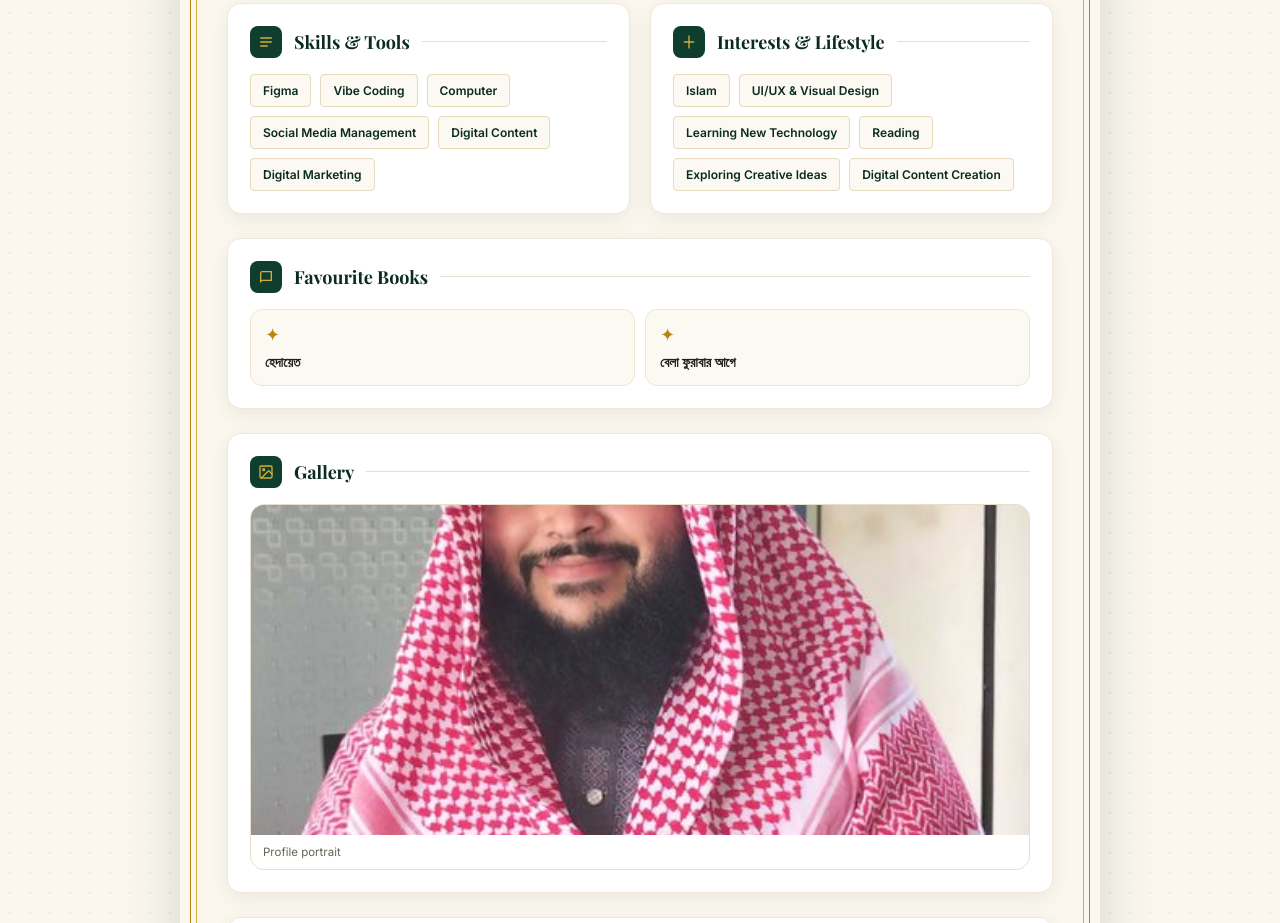
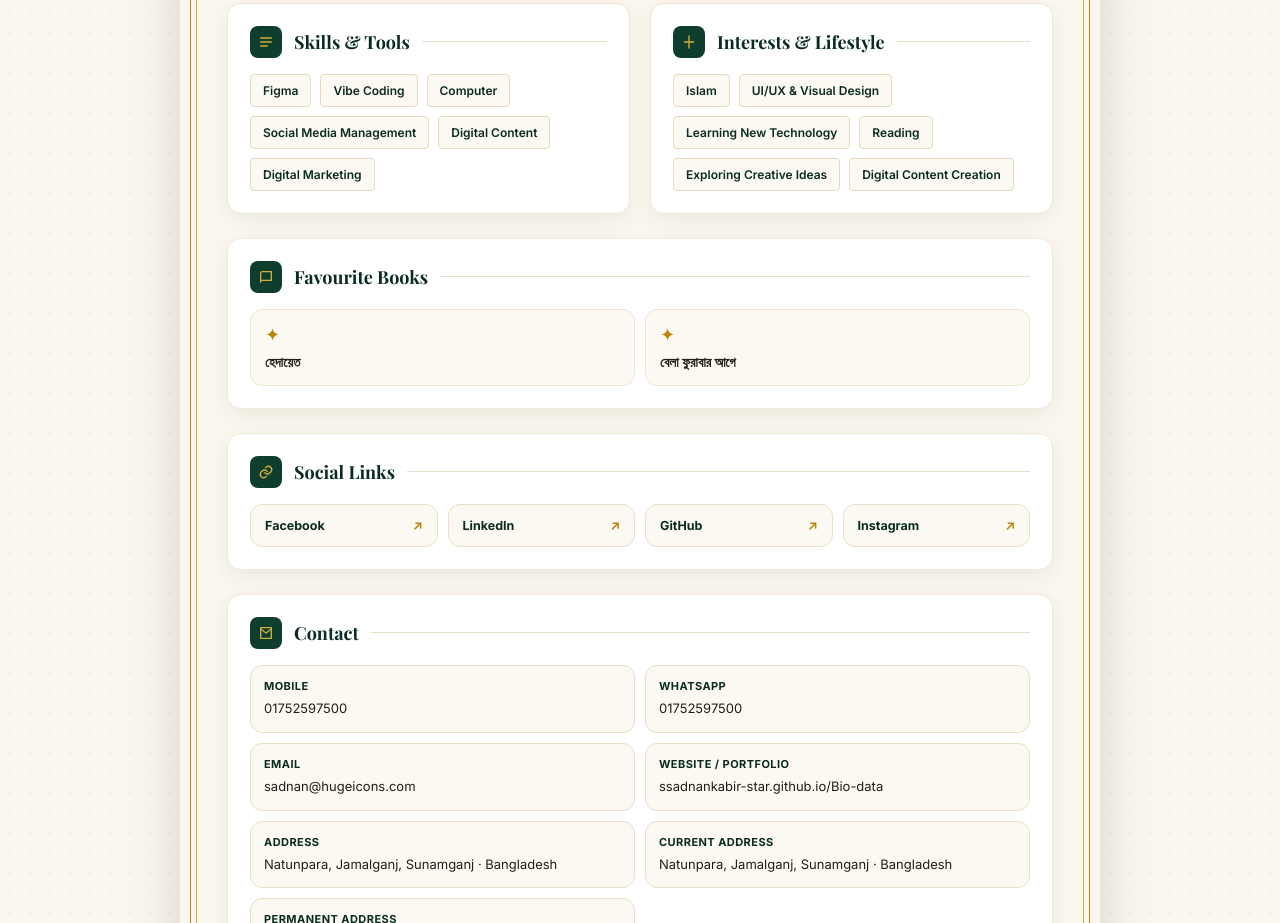
Before and after one commit to ssadnankabir-star/Bio-data, a plain HTML site: page index.html in a window 1280 px wide. Shown: the part 1877-2800 px from the top of the page. Drawn offline with nearby package versions, Linux system fonts and the light colour scheme.

Commit message:
Add files via upload

```diff
--- a/index.html
+++ b/index.html
@@ -97,7 +97,7 @@
       <svg class="corner br" viewBox="0 0 80 80" fill="none"><path d="M2 2 L2 34 M2 2 L34 2" stroke="#B8860B" stroke-width="2" stroke-linecap="round"/><circle cx="2" cy="2" r="3.5" fill="#B8860B"/><path d="M16 2 A14 14 0 0 1 2 16" stroke="#D4AF37" stroke-width="1.2"/><circle cx="2" cy="20" r="1.6" fill="#D4AF37"/><circle cx="20" cy="2" r="1.6" fill="#D4AF37"/></svg>
 
       <nav class="profile-nav" aria-label="Profile navigation">
-        <a href="#home">Home</a><a href="#about">About</a><a href="#personal">Personal</a><a href="#education">Education</a><a href="#professional">Professional</a><a href="#family">Family</a><a href="#interests">Interests</a><a href="#gallery">Gallery</a><a href="#contact">Contact</a>
+        <a href="#home">Home</a><a href="#about">About</a><a href="#personal">Personal</a><a href="#education">Education</a><a href="#professional">Professional</a><a href="#family">Family</a><a href="#interests">Interests</a><a href="#contact">Contact</a>
       </nav>
 
       <header class="header section" id="home">
@@ -200,14 +200,6 @@
           <div class="book-list"><div class="book"><div class="book-mark">✦</div><strong class="editable">হেদায়েত</strong></div><div class="book"><div class="book-mark">✦</div><strong class="editable">বেলা ফুরাবার আগে</strong></div></div>
         </div>
       </section>
-
-      <section class="block mt6 section" id="gallery">
-        <div class="card">
-          <div class="section-title"><div class="icon-box"><svg class="icon" viewBox="0 0 24 24"><rect x="3" y="3" width="18" height="18" rx="2"/><circle cx="8.5" cy="8.5" r="1.5"/><path d="m21 15-5-5L5 21"/></svg></div><h3 class="editable">Gallery</h3><div class="rule"></div></div>
-          <div class="gallery-grid" id="galleryList"><figure class="gallery-item"><img src="assets/profile.jpg" alt="Sadnan Kabir portrait" loading="lazy"><figcaption class="editable">Profile portrait</figcaption></figure></div>
-        </div>
-      </section>
-
       <section class="block mt6 section" id="social">
         <div class="card">
           <div class="section-title"><div class="icon-box"><svg class="icon" viewBox="0 0 24 24"><path d="M10 13a5 5 0 0 0 7.5.5l2-2a5 5 0 0 0-7-7l-1.1 1.1"/><path d="M14 11a5 5 0 0 0-7.5-.5l-2 2a5 5 0 0 0 7 7l1.1-1.1"/></svg></div><h3 class="editable">Social Links</h3><div class="rule"></div></div>
```
